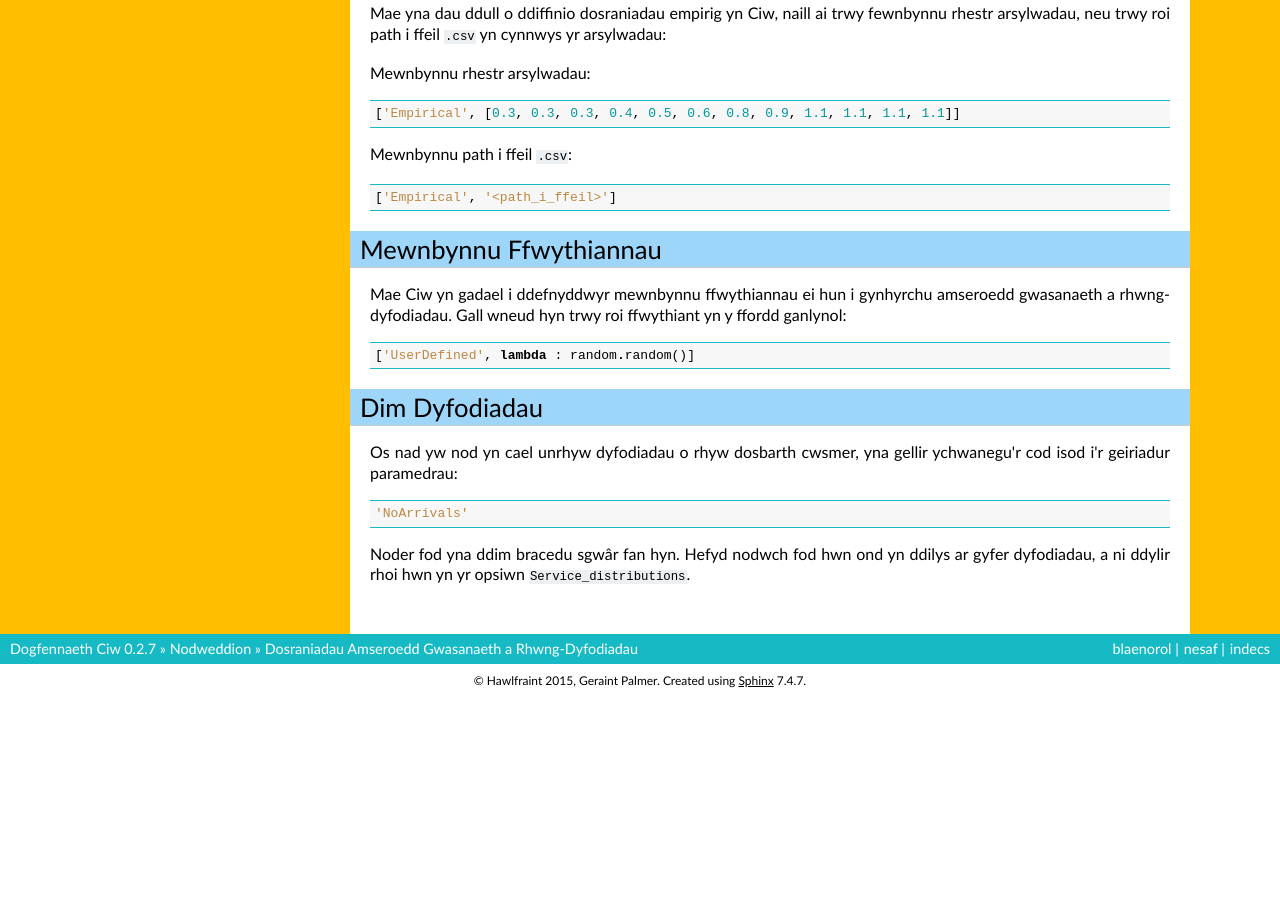
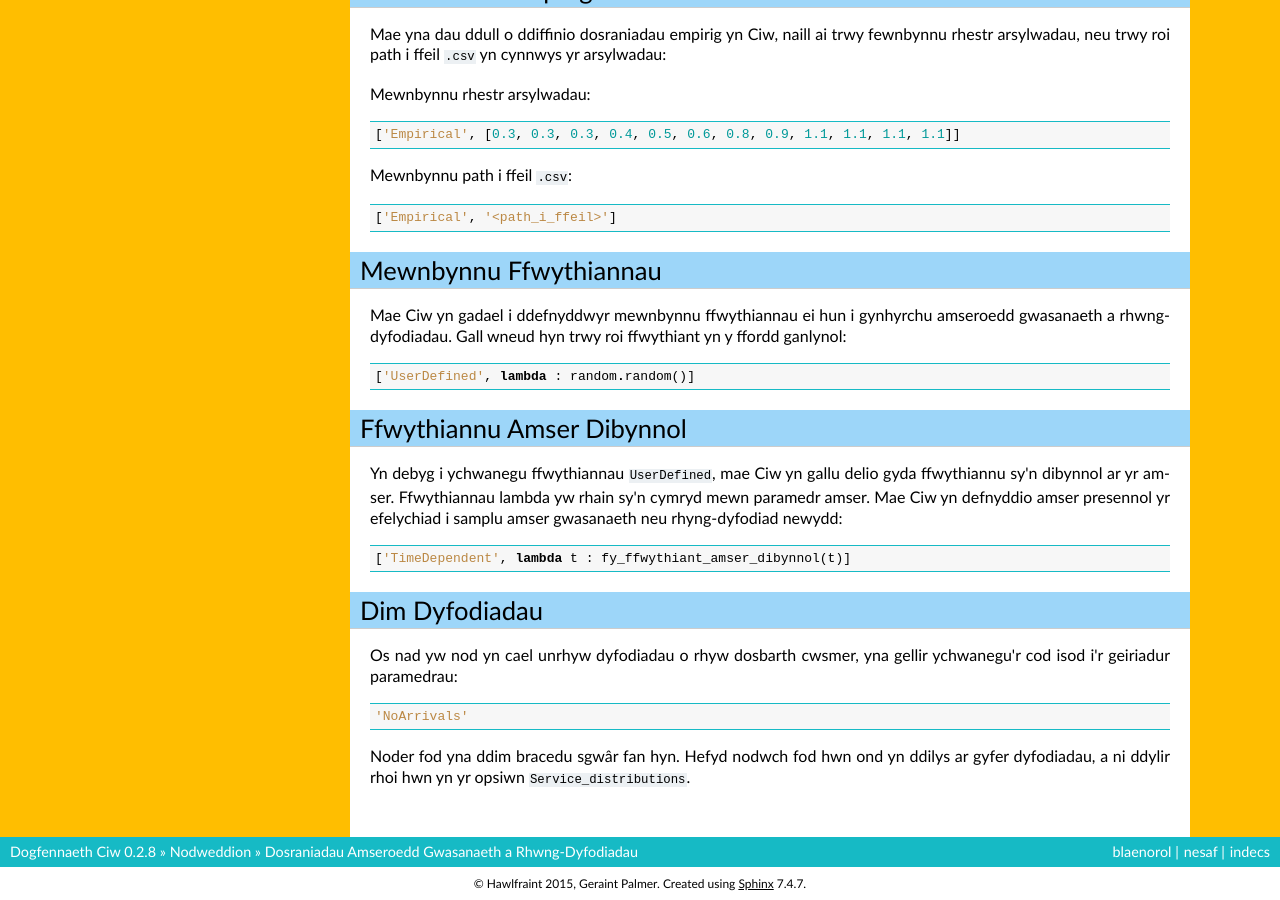
Before and after one commit to CiwPython/Ciw-cy, a Sphinx documentation site: the page built from docs/Features/distributions.rst, in a window 1280 px wide and 900 px high, scrolled down 1694 px. Built offline with Sphinx 7.4.7, drawn with Linux system fonts in a browser that asks for light colours; before the commit the page ends 2391 px from its top, so only the background shows below that; some of the changed text lies outside the part shown.

Commit message:
dogfs ffwythiannau amser dibynnol

```diff
--- a/docs/Features/distributions.rst
+++ b/docs/Features/distributions.rst
@@ -161,6 +162,18 @@ Mae Ciw yn gadael i ddefnyddwyr mewnbynnu ffwythiannau ei hun i gynhyrchu amsero
 
 
 
+.. _time_dependent:
+
+--------------------------
+Ffwythiannu Amser Dibynnol
+--------------------------
+
+Yn debyg i ychwanegu ffwythiannau :code:`UserDefined`, mae Ciw yn gallu delio gyda ffwythiannu sy'n dibynnol ar yr amser. Ffwythiannau lambda yw rhain sy'n cymryd mewn paramedr amser. Mae Ciw yn defnyddio amser presennol yr efelychiad i samplu amser gwasanaeth neu rhyng-dyfodiad newydd::
+
+    ['TimeDependent', lambda t : fy_ffwythiant_amser_dibynnol(t)]
+
+
+
 .. _no_arrivals:
 
 --------------
--- a/docs/changelog.rst
+++ b/docs/changelog.rst
@@ -4,6 +4,10 @@ Log Newidiadau
 ==============
 
 Mae'r log newidiadau yma yn Saesneg gan ei fod wedi'i thynnu yn syth o'r ffeil CHANGES.rst.
+
+v0.2.8 (2016-11-10)
+-------------------
+Add option for time dependent distributions.
 
 v0.2.7 (2016-10-26)
 -------------------
--- a/docs/conf.py
+++ b/docs/conf.py
@@ -59,7 +59,7 @@ author = u'Geraint Palmer'
 # built documents.
 #
 # The short X.Y version.
-version = '0.2.7'
+version = '0.2.8'
 # The full version, including alpha/beta/rc tags.
 release = version
 
```
Also changed, not shown: other parts of docs/Features/distributions.rst (+1 -0 lines).
